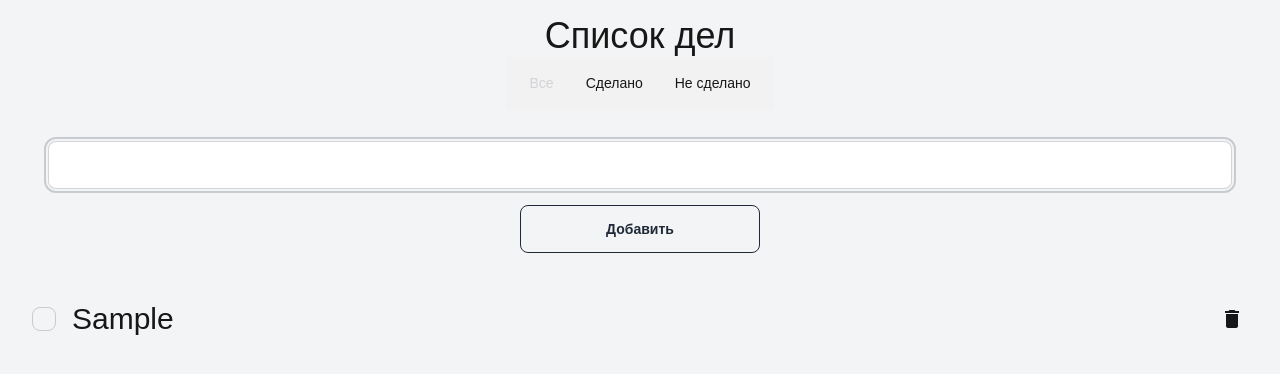
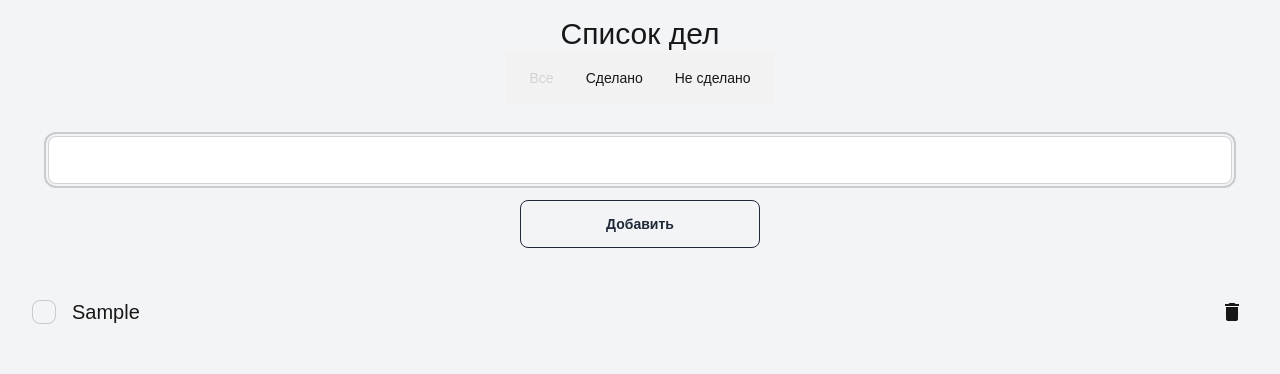
Before and after one commit to GoncharovMaksim/to-do-list, a Next.js app: page / in a window 1280 px wide. Both pictures are taken after typing "Sample" into the empty fields and a click on the button "Добавить". Shown: the top 374 px of the page. Built offline with nearby package versions, Linux system fonts and the light colour scheme.

Commit message:
уменьшин размер шрифта

```diff
--- a/app/page.tsx
+++ b/app/page.tsx
@@ -66,8 +66,8 @@ export default function Home() {
 
 	return (
 		<div className='container mx-auto p-4 items-center gap-4'>
-			<h1 className='text-4xl text-center'>Список дел</h1>
-			<div className='text-4xl text-center'>
+			<h1 className='text-3xl text-center'>Список дел</h1>
+			<div className='text-3xl text-center'>
 				<ul className='menu menu-horizontal bg-base-200'>
 					<li
 						onClick={() => setFilterOn(false)}
@@ -108,7 +108,7 @@ export default function Home() {
 					type='text'
 					value={toDoListTitle}
 					onChange={el => setToDoListTitle(el.target.value)}
-					className='input w-full text-3xl flex-auto px-8'
+					className='input w-full text-xl flex-auto px-8'
 				/>
 				<button className='btn btn-outline min-w-60'>Добавить</button>
 			</form>
@@ -123,7 +123,7 @@ export default function Home() {
 					>
 						<label
 							htmlFor={`todo-${el.id}`}
-							className='text-3xl flex items-center gap-4 flex-grow'
+							className='text-xl flex items-center gap-4 flex-grow'
 						>
 							<input
 								type='checkbox'
```
